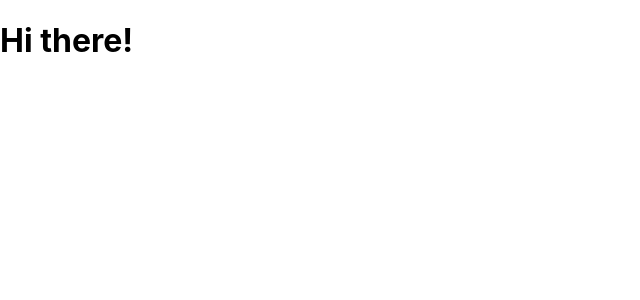
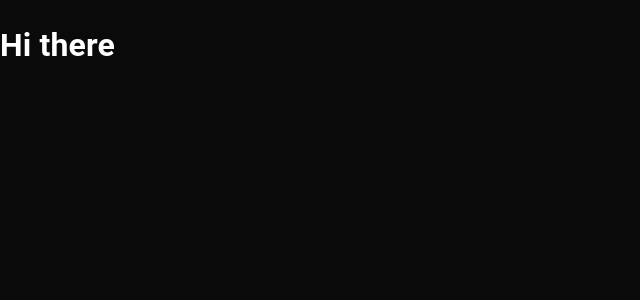
Before and after one commit to SaeedAbi/todo-practice, a React (Create React App) app: page / in a window 1280 px wide. Shown: the top 300 px of the page, without its empty margins (0-640 px from the left). Built offline with nearby package versions, Linux system fonts and the light colour scheme.

Commit message:
:lipstick: add app theme

```diff
--- a/src/App.tsx
+++ b/src/App.tsx
@@ -1,7 +1,14 @@
 import {FC, ReactElement} from "react";
+import {CssBaseline, ThemeProvider} from "@mui/material";
+import {customTheme} from "./theme/customTheme";
 
 const App:FC = ():ReactElement => {
-  return <h1>Hi there!</h1>
+  return (
+      <ThemeProvider theme={customTheme}>
+          <CssBaseline/>
+        <h1>Hi there</h1>
+      </ThemeProvider>
+  )
 };
 
 export default App;
--- /dev/null
+++ b/src/theme/customTheme.ts
@@ -0,0 +1,16 @@
+import {createTheme, ThemeOptions} from "@mui/material";
+
+export const customTheme:ThemeOptions=createTheme({
+    palette:{
+        mode:'dark',
+        primary:{
+            light:'rgba(168,85,247,0.80)',
+            main:'rgba(168,85,247,0.65)',
+            dark:'rgba(168,85,247,0.28)'
+        },
+        background:{
+            paper:'#151515',
+            default:'rgba(0,0,0,0.96)'
+        }
+    }
+})
```
